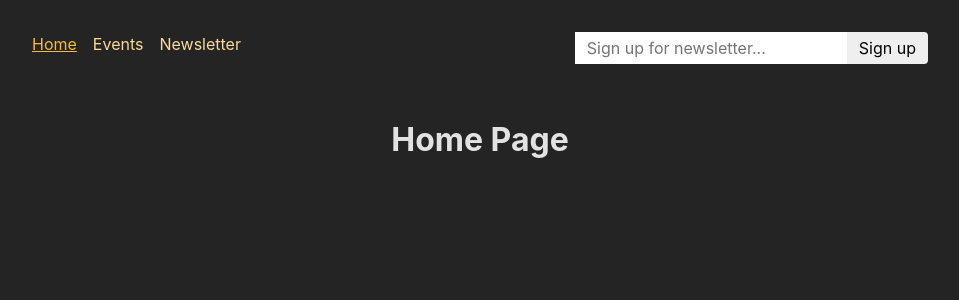
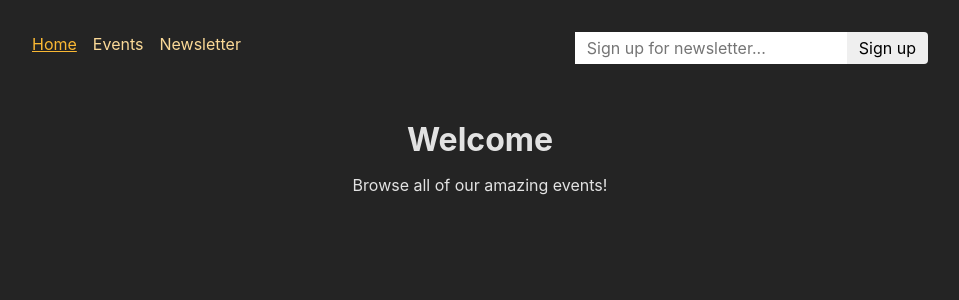
Before and after one commit to bubsworth/18-react-adv-routing-project, a React (Create React App) app in the folder frontend/: page / in a window 1280 px wide. Shown: the top 300 px of the page, without its empty margins (160-1119 px from the left). Built offline with nearby package versions, Linux system fonts and the light colour scheme.

Commit message:
Module Summary

```diff
--- a/frontend/src/pages/EventDetail.js
+++ b/frontend/src/pages/EventDetail.js
@@ -66,6 +66,7 @@
 export async function loader({ request, params }) {
   const id = params.eventId;
 
+  // helpful for a slow backend and you want to show multple pieces of data at different times/before the data has loaded
   return defer({
     event: await loadEvents(id),
     events: loadEvents(),
--- a/frontend/src/pages/Home.js
+++ b/frontend/src/pages/Home.js
@@ -1,8 +1,10 @@
+import PageContent from "../components/PageContent";
+
 function HomePage() {
   return (
-    <>
-      <h1>Home Page</h1>
-    </>
+    <PageContent title="Welcome">
+      <p>Browse all of our amazing events!</p>
+    </PageContent>
   );
 }
 
```
